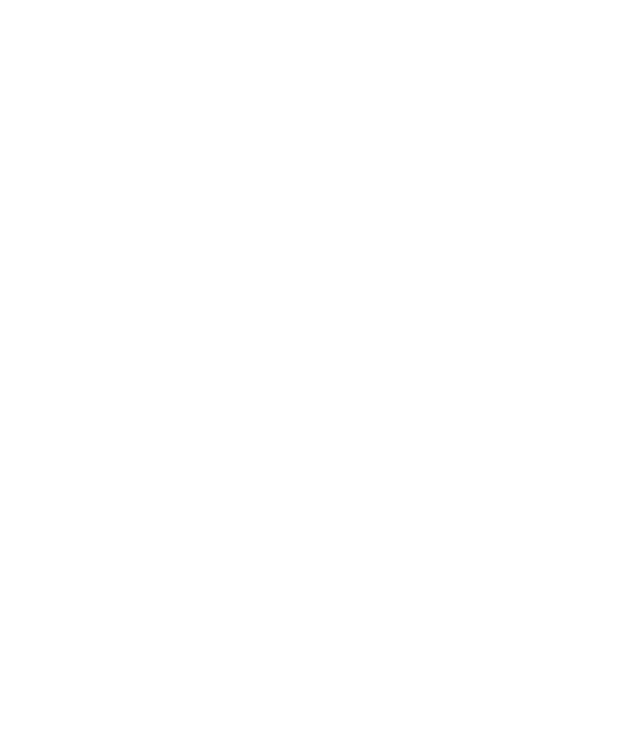
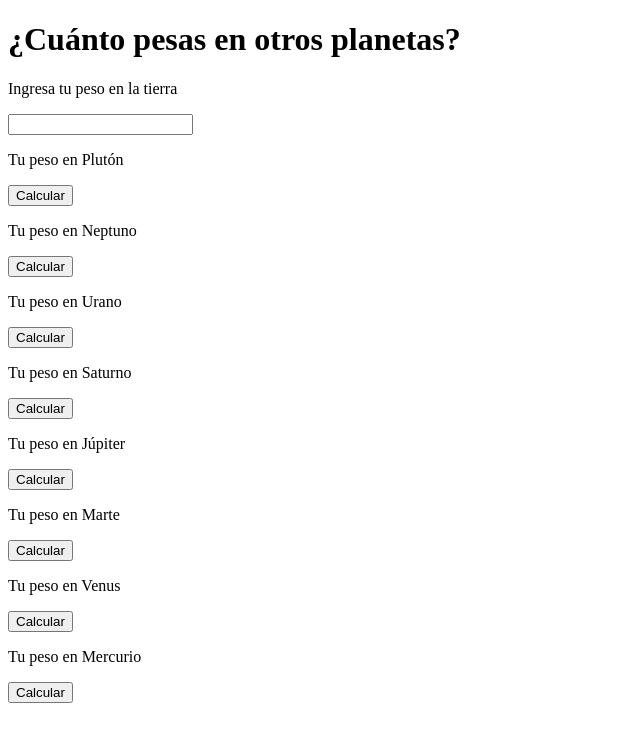
Before and after one commit to Pez7/pesos-planetas, a plain HTML site: page index.html in a window 1280 px wide. Shown: the whole page, without its empty margins (0-640 px from the left). Drawn offline with Linux system fonts and the light colour scheme.

Commit message:
funciones que calculan el peso

```diff
--- a/assets/js/main.js
+++ b/assets/js/main.js
@@ -0,0 +1,70 @@
+function pesoPluton(peso){
+	var peso = document.getElementById("peso").value
+	var gravedad = 0.40;
+	var calculo = peso * gravedad;
+	var nuevoPeso = calculo.toFixed(2);
+
+	return alert("Tu peso en Plutón es de: " + nuevoPeso + " kilos.");
+}
+
+function pesoNeptuno(peso){
+	var peso = document.getElementById("peso").value
+	var gravedad = 11;
+	var calculo = peso * gravedad;
+
+	return alert("Tu peso en Neptuno es de: " + calculo + " kilos.");
+}
+
+function pesoUrano(peso){
+	var peso = document.getElementById("peso").value
+	var gravedad = 7.77;
+	var calculo = peso * gravedad;
+	var nuevoPeso = calculo.toFixed(2);
+
+	return alert("Tu peso en Urano es de: " + nuevoPeso + " kilos.");
+}
+
+function pesoSaturno(peso){
+	var peso = document.getElementById("peso").value
+	var gravedad = 9.05;
+	var calculo = peso * gravedad;
+	var nuevoPeso = calculo.toFixed(2);
+
+	return alert("Tu peso en Saturno es de: " + nuevoPeso + " kilos.");
+}
+
+function pesoJupiter(peso){
+	var peso = document.getElementById("peso").value
+	var gravedad = 22.88;
+	var calculo = peso * gravedad;
+	var nuevoPeso = calculo.toFixed(2);
+
+	return alert("Tu peso en Júpiter es de: " + nuevoPeso + " kilos.");
+}
+
+function pesoMarte(peso){
+	var peso = document.getElementById("peso").value
+	var gravedad = 3.72;
+	var calculo = peso * gravedad;
+	var nuevoPeso = calculo.toFixed(2);
+
+	return alert("Tu peso en Marte es de: " + nuevoPeso + " kilos.");
+}
+
+function pesoVenus(peso){
+	var peso = document.getElementById("peso").value
+	var gravedad = 8.87;
+	var calculo = peso * gravedad;
+	var nuevoPeso = calculo.toFixed(2);
+
+	return alert("Tu peso en Venus es de: " + nuevoPeso + " kilos.");
+}
+
+function pesoMercurio(peso){
+	var peso = document.getElementById("peso").value
+	var gravedad = 2.78;
+	var calculo = peso * gravedad;
+	var nuevoPeso = calculo.toFixed(2);
+
+	return alert("Tu peso en Mercurio es de: " + nuevoPeso + " kilos.");
+}
--- a/index.html
+++ b/index.html
@@ -2,9 +2,28 @@
 <html lang="en">
 <head>
 	<meta charset="UTF-8">
-	<title>Document</title>
+	<title>Calcula tu peso en otros planetas</title>
 </head>
 <body>
+	<h1>¿Cuánto pesas en otros planetas?</h1>
+	<p>Ingresa tu peso en la tierra</p>
+	<input id="peso">
+	<p>Tu peso en Plutón</p>
+	<button onclick="pesoPluton()">Calcular</button>
+	<p>Tu peso en Neptuno</p>
+	<button onclick="pesoNeptuno()">Calcular</button>
+	<p>Tu peso en Urano</p>
+	<button onclick="pesoUrano()">Calcular</button>
+	<p>Tu peso en Saturno</p>
+	<button onclick="pesoSaturno()">Calcular</button>
+	<p>Tu peso en Júpiter</p>
+	<button onclick="pesoJupiter()">Calcular</button>
+	<p>Tu peso en Marte</p>
+	<button onclick="pesoMarte()">Calcular</button>
+	<p>Tu peso en Venus</p>
+	<button onclick="pesoVenus()">Calcular</button>
+	<p>Tu peso en Mercurio</p>
+	<button onclick="pesoMercurio()">Calcular</button>
 	<script src="assets/js/main.js"></script>
 </body>
 </html>
```
